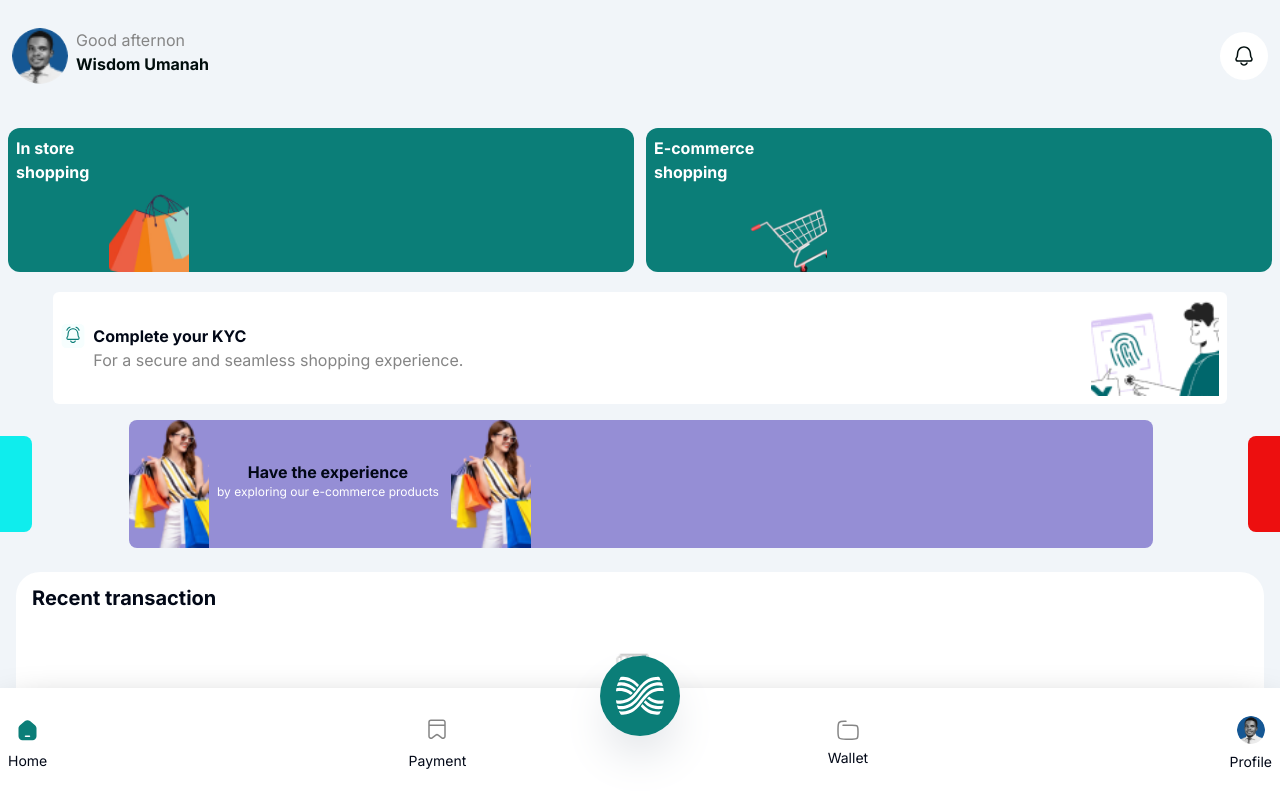
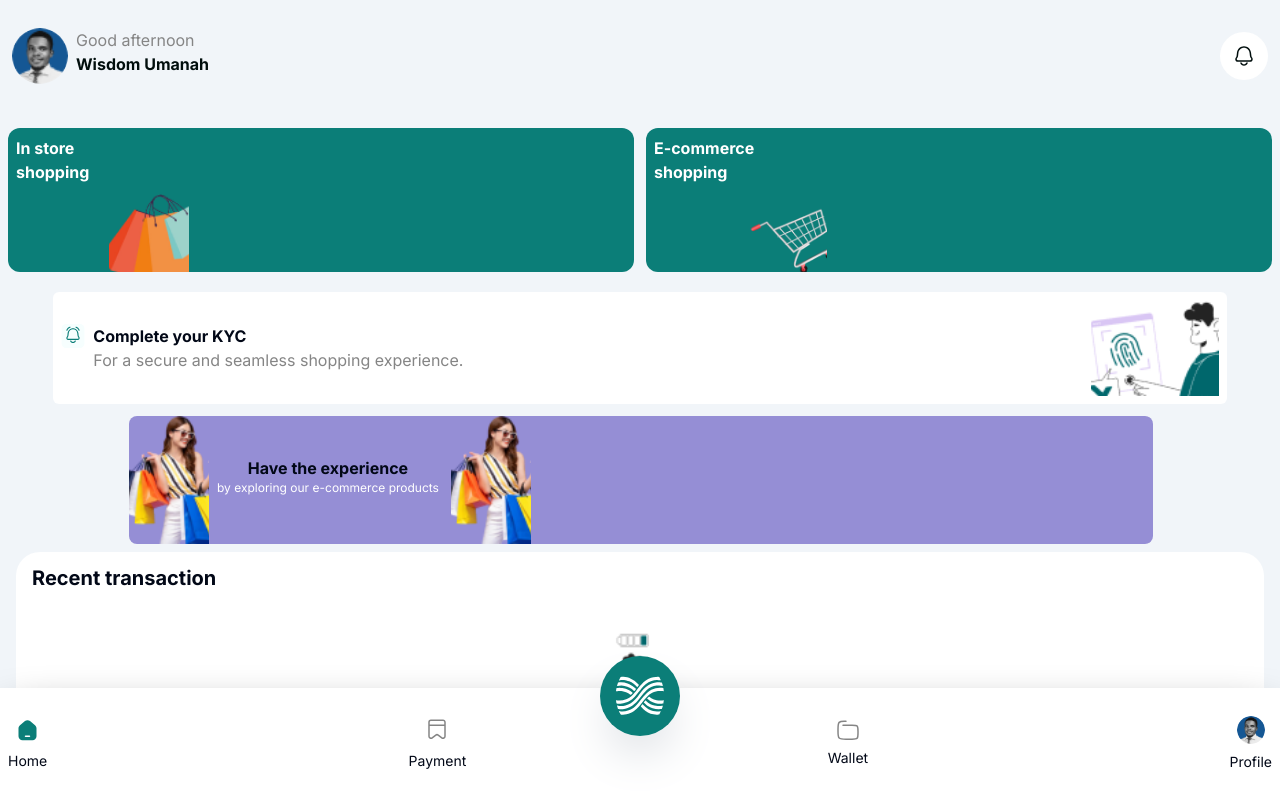
Before and after one commit to DeePinnacle/wavebudget_webapp, a Next.js app: page /home in a window 1280 px wide. Shown: the top 798 px of the page. Built offline with nearby package versions, Linux system fonts and the light colour scheme.

Commit message:
fixed the slide on the home screen

```diff
--- a/package.json
+++ b/package.json
@@ -16,6 +16,7 @@
     "next": "14.2.5",
     "react": "^18",
     "react-dom": "^18",
+    "swiper": "^11.1.7",
     "tailwind-merge": "^2.4.0",
     "tailwindcss-animate": "^1.0.7"
   },
--- a/src/app/home/page.tsx
+++ b/src/app/home/page.tsx
@@ -3,6 +3,18 @@ import Image from "next/image";
 import React, { useState } from "react";
 import { BellIcon, NotificationIcon } from "../../components/icons/icons";
 import MobileMenu from "../../components/ui/mobile-menu";
+
+// Import Swiper React components
+import { Swiper, SwiperSlide } from 'swiper/react';
+
+// Import Swiper styles
+import 'swiper/css';
+import 'swiper/css/pagination';
+
+// import './styles.css';
+
+// import required modules
+import { Autoplay } from 'swiper/modules';
 
 const HomePage = () => {
   const [overlay, setOverlay] = useState(false);
@@ -24,7 +36,7 @@ const HomePage = () => {
             />
           </div>
           <div>
-            <p className="text-[#858585]">Good afternon</p>
+            <p className="text-[#858585]">Good afternoon</p>
             <p className="text-[#010E0D] font-bold">Wisdom Umanah</p>
           </div>
         </div>
@@ -86,8 +98,49 @@ const HomePage = () => {
         </div>
       </div>
       {/* advert section  */}
-      <div className="my-4 flex flex-row items-center justify-between">
-        <div className="bg-[#0FEDED] w-8 min-h-24 rounded-tr-lg rounded-br-lg"></div>
+        <Swiper
+                slidesPerView={'auto'}
+                spaceBetween={30}
+                pagination={{
+                  clickable: true,
+                }}
+                loop = { true }
+                autoplay = {{
+                    delay: 3000,
+                    disableOnInteraction: false,
+                }}
+                modules={[Autoplay]}
+                className="mySwiper"
+        >
+          <SwiperSlide>
+          <div className="relative left-[1px] bg-[#0FEDED] w-4/5 mx-auto min-h-24 rounded-lg flex flex-row gap-2">
+            <div className="relative w-20 h-32 overflow-hidden">
+              <Image
+                src={"/shopping.png"}
+                alt="user-shopping"
+                fill
+                priority
+                className="object-cover"
+              />
+            </div>
+            <div className="mt-10">
+              <h1 className="text-center font-bold">Have the experience</h1>
+              <p className="text-white text-center text-xs">
+                by exploring our e-commerce products
+              </p>
+            </div>
+            <div className="relative left-1 w-20 h-32 overflow-hidden">
+              <Image
+                src={"/shopping.png"}
+                alt="user-shopping"
+                fill
+                priority
+                className="object-cover"
+              />
+            </div>
+          </div>
+          </SwiperSlide>
+          <SwiperSlide>
           <div className="relative left-[1px] bg-[#958ED5] w-4/5 mx-auto min-h-24 rounded-lg flex flex-row gap-2">
             <div className="relative w-20 h-32 overflow-hidden">
               <Image
@@ -114,9 +167,37 @@ const HomePage = () => {
               />
             </div>
           </div>
-        <div className="bg-[#ED0F0F] w-8 min-h-24 rounded-tl-lg rounded-bl-lg"></div>
+          </SwiperSlide>
+          <SwiperSlide>
+          <div className="relative left-[1px] bg-[#ED0F0F] w-4/5 mx-auto min-h-24 rounded-lg flex flex-row gap-2">
+            <div className="relative w-20 h-32 overflow-hidden">
+              <Image
+                src={"/shopping.png"}
+                alt="user-shopping"
+                fill
+                priority
+                className="object-cover"
+              />
             </div>
-      {/* transaciono histroy  */}
+            <div className="mt-10">
+              <h1 className="text-center font-bold">Have the experience</h1>
+              <p className="text-white text-center text-xs">
+                by exploring our e-commerce products
+              </p>
+            </div>
+            <div className="relative left-1 w-20 h-32 overflow-hidden">
+              <Image
+                src={"/shopping.png"}
+                alt="user-shopping"
+                fill
+                priority
+                className="object-cover"
+              />
+            </div>
+          </div>
+          </SwiperSlide>
+        </Swiper>
+      {/* transacion histroy  */}
       <div className="px-4 py-2">
         <div className="bg-white w-full min-h-80 rounded-tl-3xl rounded-tr-3xl pt-3 pb-28 px-4">
           <h2 className="font-bold text-xl">Recent transaction</h2>
```
Also changed, not shown: src/app/globals.css (line endings or trailing spaces), 1 other file (tests, documents, lock files or other folders). Lines whose indentation alone changed are shown as unchanged.
